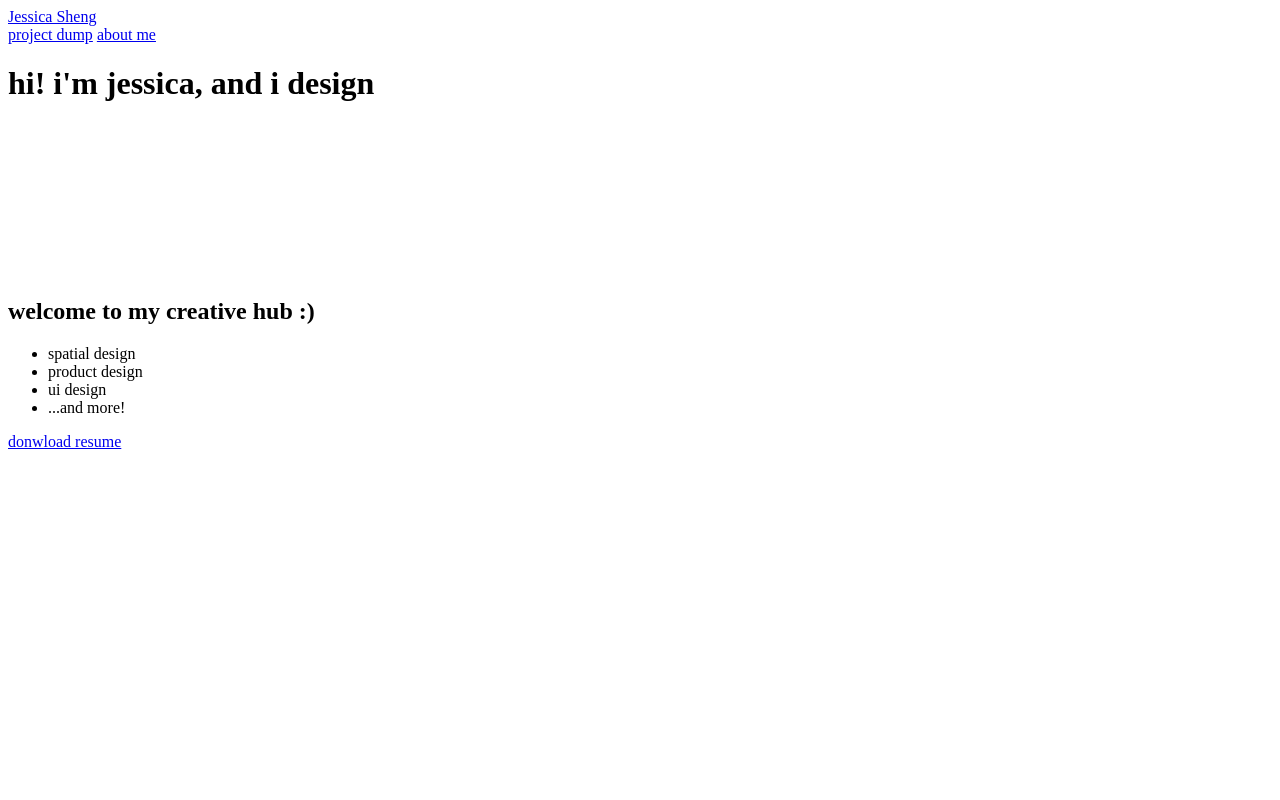
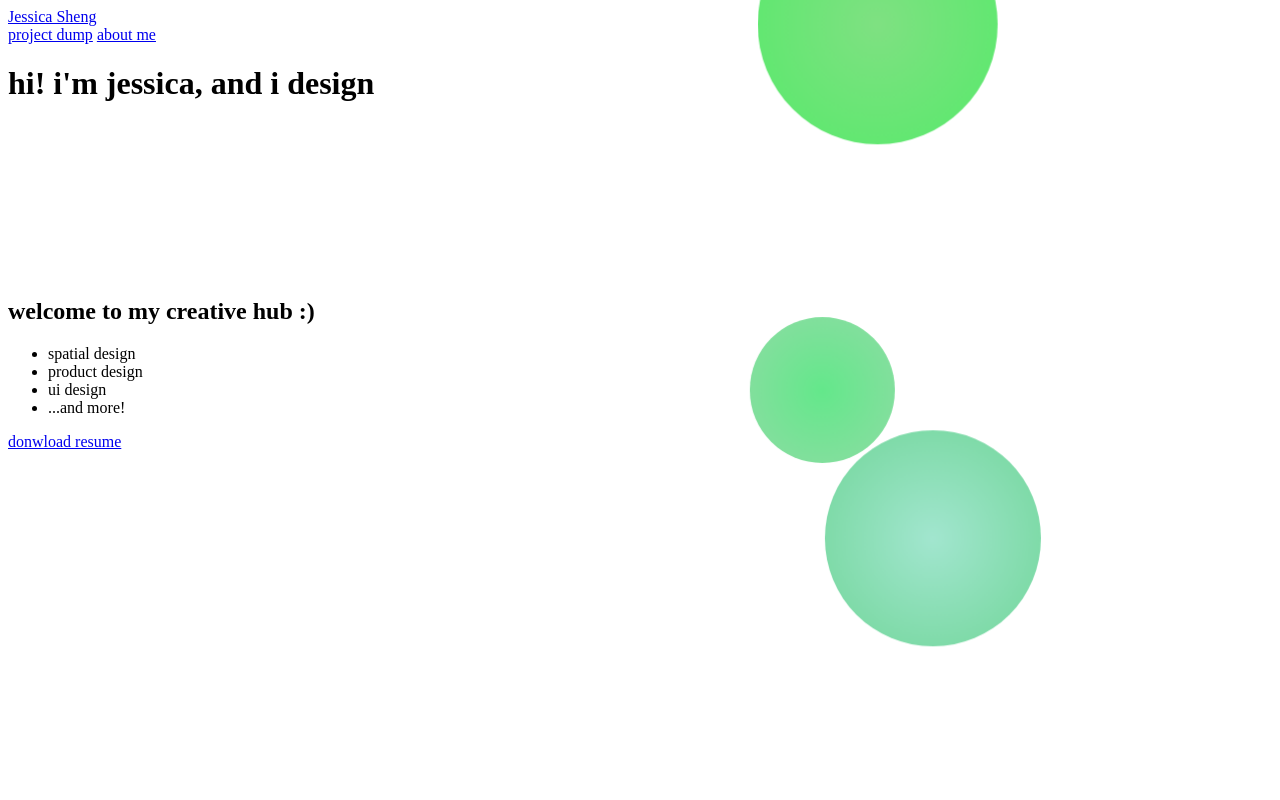
Before and after one commit to jelly-shroom/jelly-shroom.github.io, a SvelteKit app: page / in a window 1280 px wide. Shown: the top 800 px of the page. Built offline with nearby package versions, Linux system fonts and the light colour scheme.

Commit message:
fix blob!

```diff
--- a/src/components/Blobs.svelte
+++ b/src/components/Blobs.svelte
@@ -1,10 +1,5 @@
 <script>
   // @ts-nocheck
-
-    import { onMount } from 'svelte';
-
-    // Utility functions
-    // @ts-ignore
   function getRandomNumber(min, max) {
     return Math.random() * (max - min) + min;
   }
@@ -17,13 +12,11 @@
     return rgbToHex(rgbColor[0], rgbColor[1], rgbColor[2]);
   }
 
-    // @ts-ignore
   function hslToRgb(h, s, l) {
     let r, g, b;
     if (s === 0) {
       r = g = b = l;
     } else {
-        // @ts-ignore
       const hue2rgb = (p, q, t) => {
         if (t < 0) t += 1;
         if (t > 1) t -= 1;
@@ -41,35 +34,39 @@
     return [Math.round(r * 255), Math.round(g * 255), Math.round(b * 255)];
   }
 
-    // @ts-ignore
   function rgbToHex(r, g, b) {
-      return '#' + (1 << 24 | r << 16 | g << 8 | b).toString(16).slice(1).toUpperCase();
+    return (
+      "#" +
+      ((1 << 24) | (r << 16) | (g << 8) | b).toString(16).slice(1).toUpperCase()
+    );
   }
 
-    // Generate blob properties
   function createBlob() {
     return {
-        width: getRandomNumber(100, 500) + 'px',
-        top: getRandomNumber(0, 100) + '%',
-        left: getRandomNumber(0, 100) + '%',
+      width: getRandomNumber(100, 500) + "px",
+      top: getRandomNumber(0, 100) + "%",
+      left: getRandomNumber(0, 100) + "%",
       background: `radial-gradient(circle, ${getRandomColor()}, ${getRandomColor()})`,
-        animationDuration: getRandomNumber(10, 30) + 's',
-        startx: getRandomNumber(-30, 30) + 'vw',
-        starty: getRandomNumber(-30, 30) + 'vh',
-        endx: getRandomNumber(-100, 100) + 'vw',
-        endy: getRandomNumber(-100, 100) + 'vh',
+      animationDuration: getRandomNumber(10, 30) + "s",
+      startx: getRandomNumber(-30, 30) + "vw",
+      starty: getRandomNumber(-30, 30) + "vh",
+      endx: getRandomNumber(-100, 100) + "vw",
+      endy: getRandomNumber(-100, 100) + "vh",
     };
   }
 
   // @ts-ignore
-    let blobs = [];
+  let blobs = Array.from({ length: 5 }, createBlob);
+</script>
 
-    onMount(() => {
-      for (let i = 0; i < 5; i++) {
-        blobs.push(createBlob());
-      }
-    });
-  </script>
+<div class="blob-container">
+  {#each blobs as blob}
+    <div
+      class="blob"
+      style="width: {blob.width}; height: {blob.width}; top: {blob.top}; left: {blob.left}; background: {blob.background}; animation-duration: {blob.animationDuration}; --start-x: {blob.startx}; --start-y: {blob.starty}; --end-x: {blob.endx}; --end-y: {blob.endy};"
+    ></div>
+  {/each}
+</div>
 
 <style>
   .blob {
@@ -87,10 +84,3 @@
     }
   }
 </style>
-
-  <div class="blob-container">
-    {#each blobs as blob}
-      <div class="blob" style="width: {blob.width}; height: {blob.width}; top: {blob.top}; left: {blob.left}; background: {blob.background}; animation-duration: {blob.animationDuration}; --start-x: {blob.startx}; --start-y: {blob.starty}; --end-x: {blob.endx}; --end-y: {blob.endy};">
-      </div>
-    {/each}
-  </div>
--- a/src/routes/+page.svelte
+++ b/src/routes/+page.svelte
@@ -1,7 +1,7 @@
 <script>
-    import Navbar from '../components/Navbar.svelte';
-    import Hero from '../components/Hero.svelte';
-    import Blobs from '../components/Blobs.svelte';
+  import Navbar from "../components/Navbar.svelte";
+  import Hero from "../components/Hero.svelte";
+  import Blobs from "../components/Blobs.svelte";
 </script>
 
 <Navbar />
```
Lines whose indentation alone changed are shown as unchanged.
